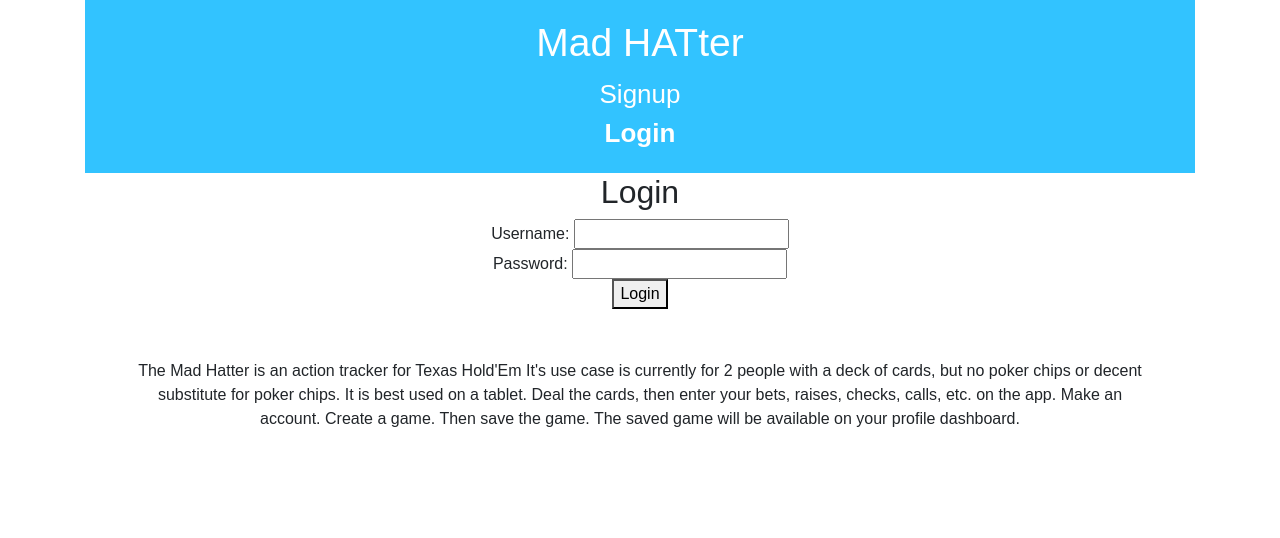
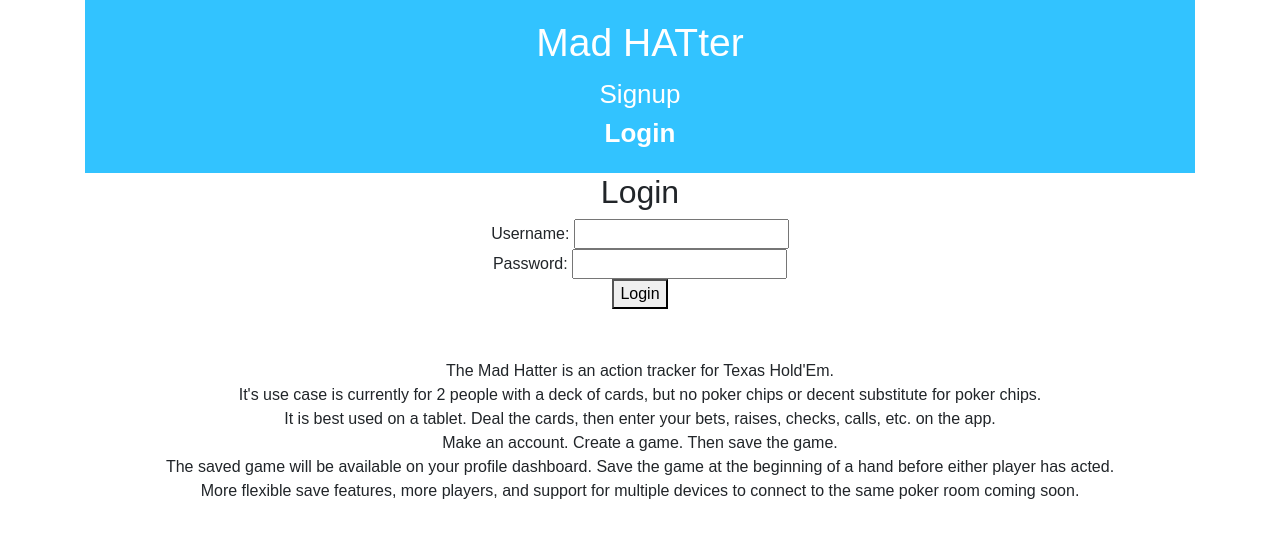
Before and after one commit to Shubanshii/mad-hatter-database, a React (Create React App) app in the folder client/: page /login in a window 1280 px wide. Shown: the top 538 px of the page. Built offline with nearby package versions, Linux system fonts and the light colour scheme.

Commit message:
got save feature as detailed as I can for the time being

```diff
--- a/client/src/actions/index.js
+++ b/client/src/actions/index.js
@@ -12,7 +12,7 @@ export const beginGame = (res) => ({
 
 });
 
-export const RESUME_GAME = 'BEGIN_GAME';
+export const RESUME_GAME = 'RESUME_GAME';
 export const resumeGame = (res) => ({
   type: RESUME_GAME,
   res
--- a/client/src/components/pages/Login.jsx
+++ b/client/src/components/pages/Login.jsx
@@ -39,15 +39,16 @@ export default class Login extends Component {
         {this.state.message && <div className="info info-danger">
           {this.state.message}
         </div>}
-        <p className="instructions">The Mad Hatter is an action tracker for Texas Hold'Em
+        <p className="instructions">The Mad Hatter is an action tracker for Texas Hold'Em. <br/>
 It's use case is currently for 2 people with a deck of cards,
-but no poker chips or decent substitute for poker chips.
+but no poker chips or decent substitute for poker chips. <br/>
 
 It is best used on a tablet.  Deal the cards, then enter
-your bets, raises, checks, calls, etc. on the app.
+your bets, raises, checks, calls, etc. on the app. <br/>
 
-Make an account.  Create a game.  Then save the game.
-The saved game will be available on your profile dashboard.</p>
+Make an account.  Create a game.  Then save the game. <br/>
+The saved game will be available on your profile dashboard.  Save the game at the beginning of a hand before either player has acted.
+<br/>    More flexible save features, more players, and support for multiple devices to connect to the same poker room coming soon.</p>
       </div>
     );
   }
```
